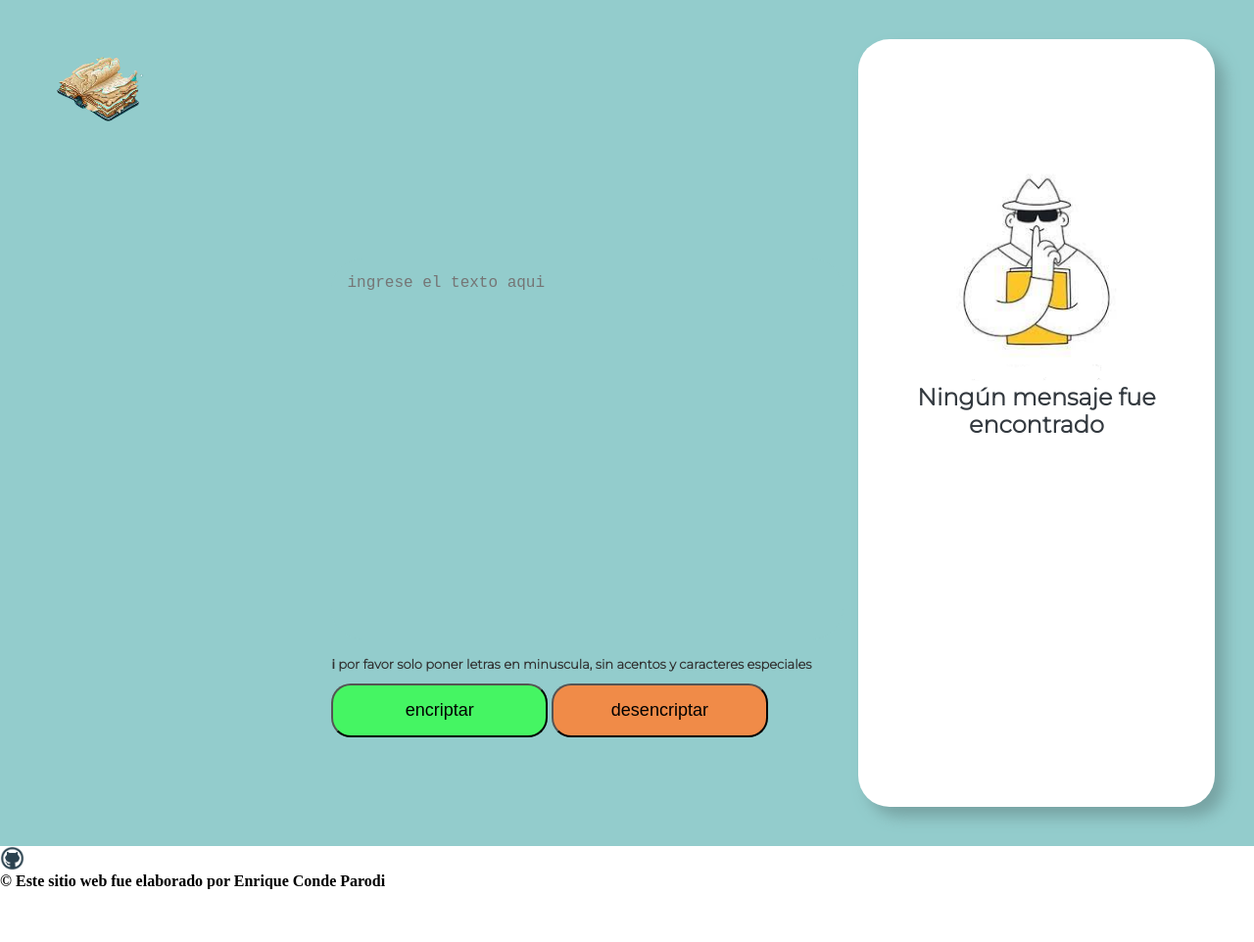
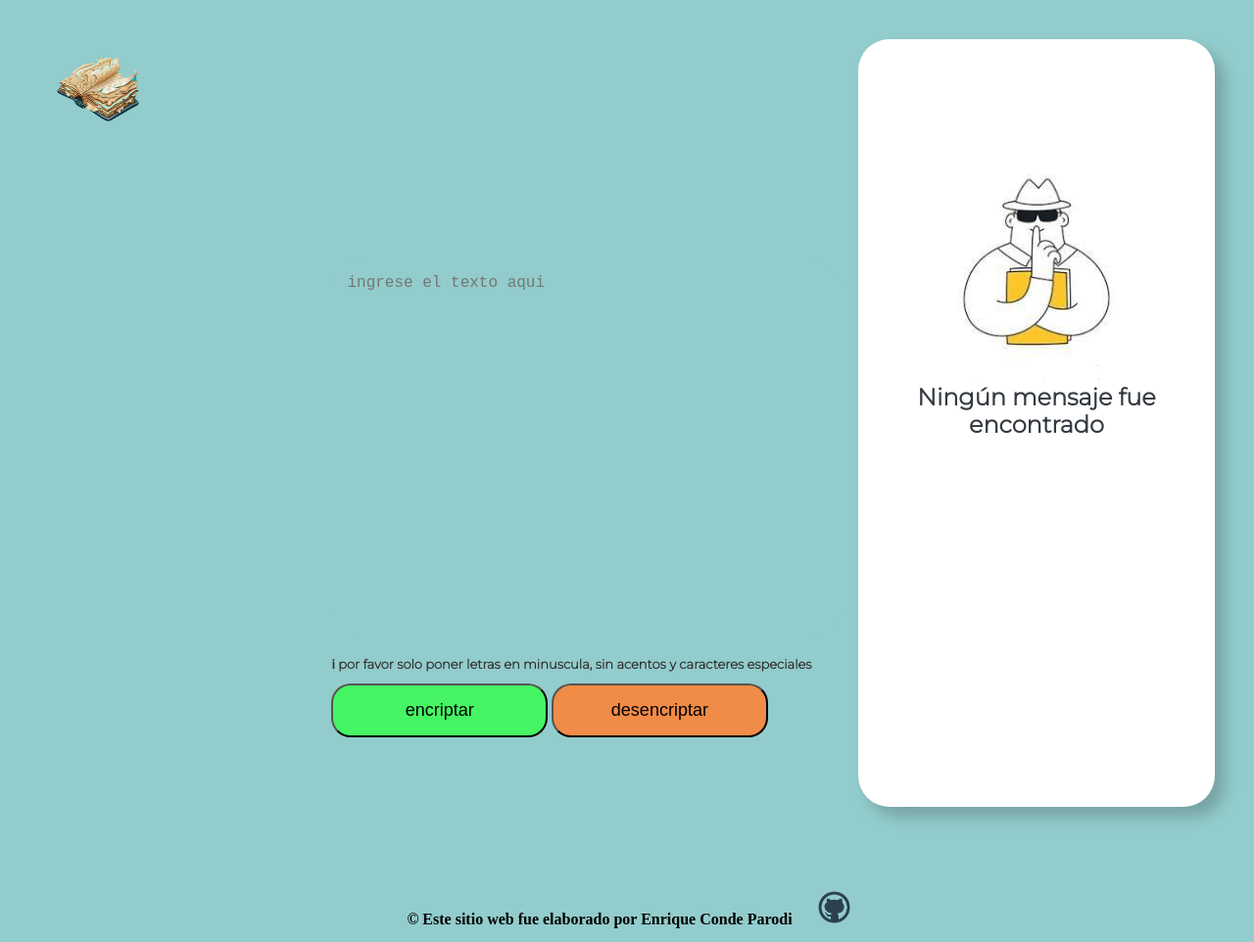
Before and after one commit to Nerebos/Challenge1-Incriptador-Allura, a plain HTML site: page index.html in a window 1280 px wide. Shown: the whole page at 98% size. Before the commit the page ends 908 px from the top, so only its background shows below. Drawn offline with Linux system fonts and the light colour scheme.

Commit message:
referenciar el logo y lo centramos

```diff
--- a/index.html
+++ b/index.html
@@ -58,8 +58,10 @@
             </main>
         </div>
         <footer>
-            <img src="images/git.png" alt="" class="logogit">
-            <p id="creador">&#169; Este sitio web fue elaborado por Enrique Conde Parodi</p>
+            <div class="referencias">
+                <p id="creador">&#169; Este sitio web fue elaborado por Enrique Conde Parodi</p><a href="https://github.com/Nerebos"><img src="images/git.png" alt="" class="logogit"></a>
+            </div>
+
         </footer>
 
 
--- a/style/style.css
+++ b/style/style.css
@@ -157,15 +157,28 @@ textarea:focus {
 }
 
 footer{
-    display: inline-block;
     width: 100%;
+    height: auto;
+    background: rgb(147, 204, 204);
+}
+
+.referencias{
+    width: max-content;
+    text-align: center;
+    padding: 10px;
+    margin: 0 auto;
+
 }
 
 .logogit{
-    width: 25px;
+    margin: 35px 1px 0px 20px;
+    max-width: 35px;
+    height: auto;
 }
 
 #creador{
+    margin: 5px;
+    display: inline-block;
     color: black;
     font-weight: bold;
 }
```
